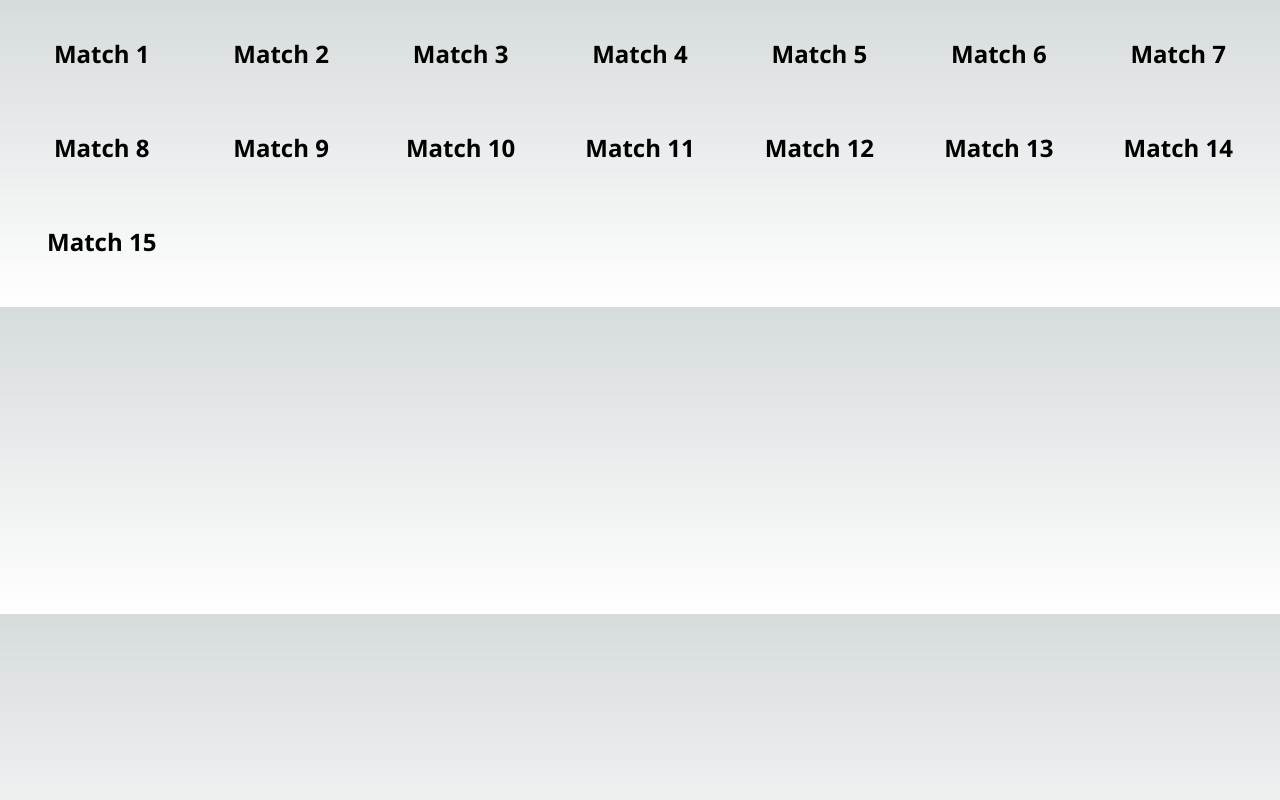
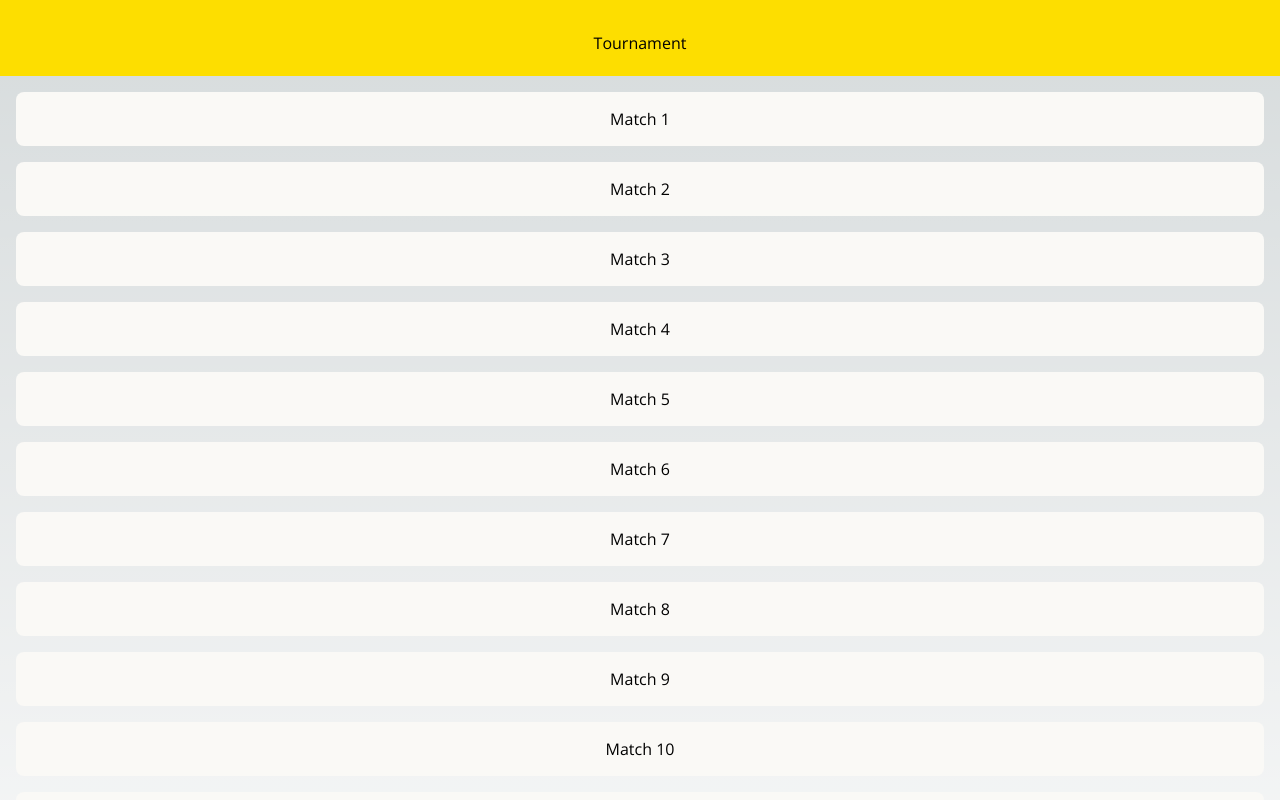
Before and after one commit to s-a-faruque/spectator, a Next.js app in the folder spectator/: page / in a window 1280 px wide. Shown: the top 800 px of the page. Built offline with nearby package versions, Linux system fonts and the light colour scheme.

Commit message:
Tournament

```diff
--- a/spectator/app/page.module.css
+++ b/spectator/app/page.module.css
@@ -1,230 +1,55 @@
-.container {
-  display: grid;
-  grid-template-columns: repeat(auto-fill, minmax(150px, 1fr));
-  gap: 16px;
-  padding: 20px;
-}
-
-.card {
-  display: flex;
-  align-items: center;
-  justify-content: center;
-  padding: 20px;
-  border: 1px solid #ccc;
-  border-radius: 8px;
-  background-color: #f9f9f9;
-  text-align: center;
-  text-decoration: none;
-  color: inherit;
-  transition: background-color 0.3s ease;
-}
-
-.card:hover {
-  background-color: #e0e0e0;
-}
-
 .main {
   display: flex;
   flex-direction: column;
   justify-content: space-between;
   align-items: center;
-  padding: 6rem;
+  padding: 1rem;
   min-height: 100vh;
 }
 
 .description {
-  display: inherit;
-  justify-content: inherit;
-  align-items: inherit;
-  font-size: 0.85rem;
-  max-width: var(--max-width);
-  width: 100%;
-  z-index: 2;
-  font-family: var(--font-mono);
-}
-
-.description a {
   display: flex;
   justify-content: center;
-  align-items: center;
-  gap: 0.5rem;
+  width: 100%;
 }
 
 .description p {
-  position: relative;
-  margin: 0;
-  padding: 1rem;
-  background-color: rgba(var(--callout-rgb), 0.5);
-  border: 1px solid rgba(var(--callout-border-rgb), 0.3);
-  border-radius: var(--border-radius);
-}
-
-.code {
-  font-weight: 700;
-  font-family: var(--font-mono);
-}
-
-.grid {
-  display: grid;
-  grid-template-columns: repeat(4, minmax(25%, auto));
-  max-width: 100%;
-  width: var(--max-width);
+  align-items: center;
+  padding: 2rem 1rem 1.4rem;
+  border: none;
+  background: #FDDE00;
+  width: 100%;
+  text-align: center;
 }
 
 .card {
-  padding: 1rem 1.2rem;
-  border-radius: var(--border-radius);
-  background: rgba(var(--card-rgb), 0);
-  border: 1px solid rgba(var(--card-border-rgb), 0);
-  transition: background 200ms, border 200ms;
+  display: flex;
+  flex-direction: column;
+  text-align: center;
+  background: #FAF9F6;
+  padding: 1rem 0;
+  border-radius: 8px;
+  margin: 1rem;
+}
+.score{
+  font-size: 20px;
+  margin: 1rem;
 }
 
-.card span {
-  display: inline-block;
-  transition: transform 200ms;
+.uppercase{
+  text-transform: uppercase;
 }
-
-.card h2 {
-  font-weight: 600;
-  margin-bottom: 0.7rem;
-}
-
-.card p {
-  margin: 0;
-  opacity: 0.6;
-  font-size: 0.9rem;
-  line-height: 1.5;
-  max-width: 30ch;
-  text-wrap: balance;
-}
-
-.center {
-  display: flex;
-  justify-content: center;
-  align-items: center;
-  position: relative;
-  padding: 4rem 0;
-}
-
-.center::before {
-  background: var(--secondary-glow);
-  border-radius: 50%;
-  width: 480px;
-  height: 360px;
-  margin-left: -400px;
-}
-
-.center::after {
-  background: var(--primary-glow);
-  width: 240px;
-  height: 180px;
-  z-index: -1;
-}
-
-.center::before,
-.center::after {
-  content: "";
-  left: 50%;
-  position: absolute;
-  filter: blur(45px);
-  transform: translateZ(0);
-}
-
-.logo {
-  position: relative;
-}
-/* Enable hover only on non-touch devices */
-@media (hover: hover) and (pointer: fine) {
-  .card:hover {
-    background: rgba(var(--card-rgb), 0.1);
-    border: 1px solid rgba(var(--card-border-rgb), 0.15);
-  }
-
-  .card:hover span {
-    transform: translateX(4px);
-  }
-}
-
-@media (prefers-reduced-motion) {
-  .card:hover span {
-    transform: none;
-  }
+.versus{
+  font-size: 2rem;
+  margin: 0 8px;
 }
 
 /* Mobile */
 @media (max-width: 700px) {
-  .content {
-    padding: 4rem;
-  }
-
-  .grid {
-    grid-template-columns: 1fr;
-    margin-bottom: 120px;
-    max-width: 320px;
-    text-align: center;
-  }
-
-  .card {
-    padding: 1rem 2.5rem;
-  }
-
-  .card h2 {
-    margin-bottom: 0.5rem;
-  }
-
-  .center {
-    padding: 8rem 0 6rem;
-  }
-
-  .center::before {
-    transform: none;
-    height: 300px;
-  }
-
-  .description {
-    font-size: 0.8rem;
-  }
-
-  .description a {
-    padding: 1rem;
-  }
-
-  .description p,
-  .description div {
+  .description p{
     display: flex;
     justify-content: center;
-    position: fixed;
     width: 100%;
-  }
-
-  .description p {
-    align-items: center;
-    inset: 0 0 auto;
-    padding: 2rem 1rem 1.4rem;
-    border-radius: 0;
-    border: none;
-    border-bottom: 1px solid rgba(var(--callout-border-rgb), 0.25);
-    background: linear-gradient(
-      to bottom,
-      rgba(var(--background-start-rgb), 1),
-      rgba(var(--callout-rgb), 0.5)
-    );
-    background-clip: padding-box;
-    backdrop-filter: blur(24px);
-  }
-
-  .description div {
-    align-items: flex-end;
-    pointer-events: none;
-    inset: auto 0 0;
-    padding: 2rem;
-    height: 200px;
-    background: linear-gradient(
-      to bottom,
-      transparent 0%,
-      rgb(var(--background-end-rgb)) 40%
-    );
-    z-index: 1;
   }
 }
 
@@ -232,16 +57,6 @@
 @media (min-width: 701px) and (max-width: 1120px) {
   .grid {
     grid-template-columns: repeat(2, 50%);
-  }
-}
-
-@media (prefers-color-scheme: dark) {
-  .vercelLogo {
-    filter: invert(1);
-  }
-
-  .logo {
-    filter: invert(1) drop-shadow(0 0 0.3rem #ffffff70);
   }
 }
 
--- a/spectator/app/page.tsx
+++ b/spectator/app/page.tsx
@@ -12,10 +12,15 @@ export default function CardsPage() {
 
   return (
     <div className={styles.container}>
+      <div className={styles.description}>
+        <p>
+          Tournament
+        </p>
+      </div>
       {cards.map((card) => (
         <Link href={card.link} key={card.id} className={styles.card}>
           <div>
-            <h2>{card.title}</h2>
+            {card.title}
           </div>
         </Link>
       ))}
```
